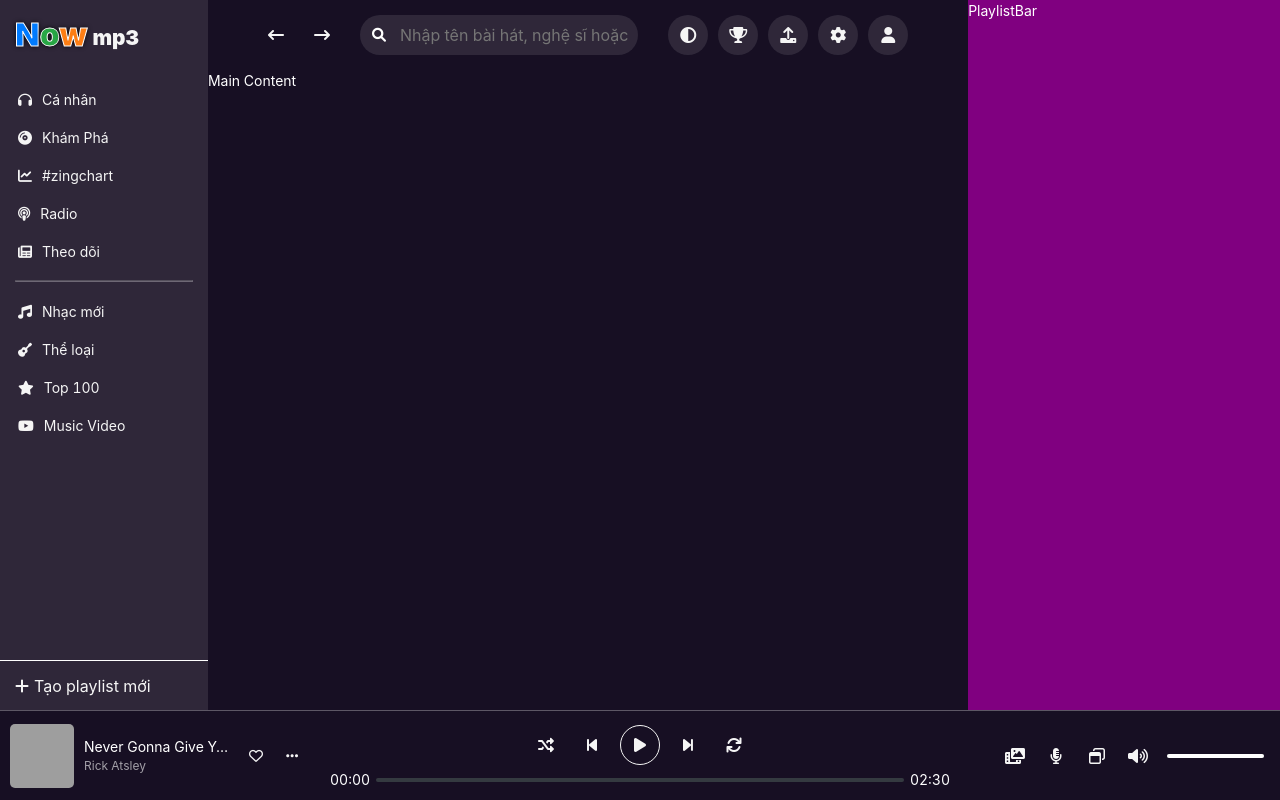
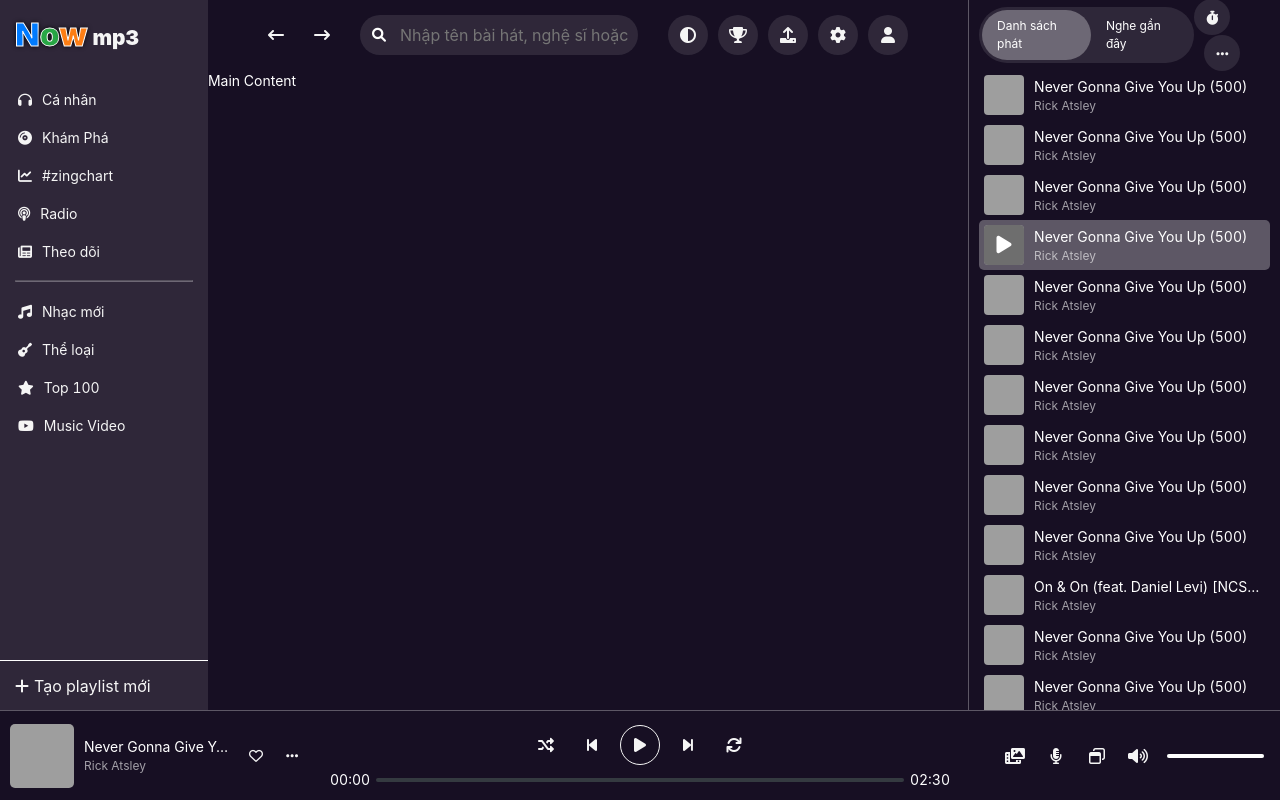
Before and after one commit to nguyenit67/react-zing-mp3, a React (Vite) app: page / in a window 1280 px wide. Built offline with nearby package versions, Linux system fonts and the light colour scheme; grey boxes are pictures that could not be loaded; the HTML template or start-up script is replaced by a standard one.

Commit message:
làm SidebarRight (playlist)+custom scrollbar cho web

```diff
--- a/src/components/PlayerBar.jsx
+++ b/src/components/PlayerBar.jsx
@@ -7,7 +7,7 @@
 
 /**
  * @param {{
- *  currentSong: object;
+ *  currentSong?: object;
  * }} _props
  */
 export default function PlayerBar({ currentSong = {} }) {
--- a/src/components/PlaylistBar.jsx
+++ /dev/null
@@ -1,7 +0,0 @@
-export default function PlaylistBar() {
-  return (
-    <div className="zm-playlistbar" style={{ backgroundColor: 'purple', height: '100%' }}>
-      PlaylistBar
-    </div>
-  );
-}
--- /dev/null
+++ b/src/components/SidebarRight.jsx
@@ -0,0 +1,51 @@
+import SongPlayItem from '@/features/Song/components/SongPlayItem';
+import { useState } from 'react';
+import ZmTabBar from './ZmComponents/ZmTabBar';
+
+export default function SidebarRight() {
+  const [tab, setTab] = useState('1');
+
+  // MOCKING DATA
+  const songList = tab === '1' ? [...Array(20)] : [{}];
+  songList[2] = { isFavorite: true };
+  songList[3] = { isActive: true, isFavorite: true };
+  songList[4] = { isFavorite: true };
+  songList[10] = { songName: 'On & On (feat. Daniel Levi) [NCS Release]' };
+
+  return (
+    <div className="sidebar-right">
+      <div className="sidebar-right__header">
+        <div className="sidebar-right__tabs">
+          <ZmTabBar
+            tabs={[
+              {
+                key: '1',
+                title: 'Danh sách phát',
+              },
+              {
+                key: '2',
+                title: 'Nghe gần đây',
+              },
+            ]}
+            onChange={setTab}
+          />
+        </div>
+        <div className="sidebar-right__header-buttons">
+          <button className="zm-button">
+            <i className="fa-solid fa-stopwatch"></i>
+          </button>
+          <button className="zm-button">
+            <i className="fa-solid fa-ellipsis"></i>
+          </button>
+        </div>
+      </div>
+      <div className="sidebar-right__content">
+        <div className="song-play-list">
+          {songList.map((song, index) => (
+            <SongPlayItem key={index} song={song} />
+          ))}
+        </div>
+      </div>
+    </div>
+  );
+}
--- /dev/null
+++ b/src/components/ZmComponents/ZmTabBar.jsx
@@ -0,0 +1,39 @@
+import React, { useState, useEffect } from 'react';
+import PropTypes from 'prop-types';
+import clsx from 'clsx';
+
+/**
+ *
+ * @param {{
+ *  tabs: {title: string, key: string, className?:string}[]
+ *  onChange?: (key: string) => void
+ *  className?: string
+ *  defaultKey?: string
+ *  activeKey?: string
+ * }} _props
+ */
+export default function ZmTabBar({ tabs = [], onChange, className, defaultKey, activeKey }) {
+  const [currentKey, setCurrentKey] = useState(activeKey || defaultKey || tabs[0].key);
+
+  const handleClick = (key) => {
+    setCurrentKey(key);
+
+    if (onChange) {
+      onChange(key);
+    }
+  };
+
+  return (
+    <div className={clsx('zm-tab-bar', className)}>
+      {tabs.map(({ title, key, className }) => (
+        <div
+          key={key}
+          className={clsx('zm-tab-bar__item', className, { active: key === currentKey })}
+          onClick={() => handleClick(key)}
+        >
+          {title}
+        </div>
+      ))}
+    </div>
+  );
+}
--- a/src/constants/common.js
+++ b/src/constants/common.js
@@ -1,2 +1,4 @@
 export const PLACEHOLDER =
   'https://variety.com/wp-content/uploads/2021/07/Rick-Astley-Never-Gonna-Give-You-Up.png?w=581&h=383&crop=1'; // 'https://zjs.zmdcdn.me/zmp3-desktop/releases/v1.6.22/static/media/icon_zing_mp3_60.f6b51045.svg'
+
+export const SOUND_PLAYING_GIF = 'https://zmp3-static.zmdcdn.me/skins/zmp3-v6.1/images/icons/icon-playing.gif';
--- /dev/null
+++ b/src/features/Song/components/SongPlayItem.jsx
@@ -0,0 +1,59 @@
+import React, { useState, useEffect } from 'react';
+import PropTypes from 'prop-types';
+import { common } from '@/constants';
+import clsx from 'clsx';
+
+/**
+ *
+ * @param {any} _props
+ */
+export default function SongMediaItem({ song = {} }) {
+  const {
+    thumbnailUrl = 'https://i.scdn.co/image/ab67616d0000b273ba5db46f4b838ef6027e6f96',
+    songName = 'Never Gonna Give You Up (500)',
+    authorName = 'Rick Atsley',
+    songId = -1,
+    authorId = 69,
+    isFavorite = false,
+    isActive = false,
+    isPlaying = false,
+  } = song;
+
+  const [playing, setPlaying] = useState(isPlaying || false);
+
+  const handleClickPlayButton = () => {
+    // this is for UI testing
+    if (!isActive) {
+      return;
+    }
+
+    setPlaying(!playing);
+  };
+
+  return (
+    <div className={clsx('play-item', { active: isActive })}>
+      <div className="play-item__content">
+        <div className="play-item__thumbnail">
+          <img src={thumbnailUrl} alt={songName} />
+          <button className="zm-button" onClick={handleClickPlayButton}>
+            {playing ? <img src={common.SOUND_PLAYING_GIF} alt="" /> : <i className="fa-solid fa-play"></i>}
+          </button>
+        </div>
+        <div className="play-item__info">
+          <div className="play-item__name">{songName}</div>
+          <div className="play-item__author">
+            <a href={`/author/${authorId}`}>{authorName}</a>
+          </div>
+        </div>
+      </div>
+      <div className="play-item__actions">
+        <button className="zm-button">
+          {isFavorite ? <i className="fa-solid fa-heart"></i> : <i className="fa-regular fa-heart"></i>}
+        </button>
+        <button className="zm-button">
+          <i className="fa-solid fa-ellipsis"></i>
+        </button>
+      </div>
+    </div>
+  );
+}
--- a/src/layouts/MusicAppLayout.jsx
+++ b/src/layouts/MusicAppLayout.jsx
@@ -1,7 +1,7 @@
 import Header from '@/components/Header';
 import NavBar from '@/components/Navbar';
 import PlayerBar from '@/components/PlayerBar';
-import PlaylistBar from '@/components/PlaylistBar';
+import SidebarRight from '@/components/SidebarRight';
 
 function MusicAppLayout({ children }) {
   return (
@@ -17,7 +17,7 @@
         </div>
 
         <div className="zm-layout__right">
-          <PlaylistBar />
+          <SidebarRight />
         </div>
       </div>
 
--- a/src/styles/AppMain.less
+++ b/src/styles/AppMain.less
@@ -64,11 +64,12 @@
 
 .zm-layout__right {
   .col-span(3);
+  border-left: 1px solid var(--transparent-black-3);
+  height: 100%;
 
   .tablet( {
       display: none;
     }
-
   );
 }
 
@@ -534,3 +535,153 @@
     }
   }
 }
+
+// --------------------------- END OF BOTTOM PLAYERBAR (SONG PLAYER CONTROL at footer) ---------------------------
+
+// --------------------------- START OF RIGHT PLAYLIST SIDEBAR (PLAYLIST at right sidebar) ---------------------------
+.sidebar-right {
+  height: 100%;
+
+  &__header {
+    .flex(center, space-between);
+    .padding-x(10px);
+    height: @height-header;
+
+    .zm-tab-bar {
+      font-size: 12px;
+    }
+
+    &-buttons .zm-button {
+      font-size: 14px;
+      width: 36px;
+      height: 36px;
+      .border-round();
+      padding: 0;
+      color: var(--dark);
+      background-color: var(--transparent-black-1);
+
+      & + .zm-button {
+        margin-left: 10px;
+      }
+    }
+  }
+
+  &__content {
+    .padding-x(10px);
+
+    @__content-height: calc(100% - @height-header);
+    height: @__content-height;
+    // max-height: @__content-height;
+    overflow: auto;
+  }
+}
+
+.play-item {
+  .flex(center, space-between);
+  border-radius: 5px;
+  padding: 5px;
+  transition: 0.3s;
+  user-select: none;
+
+  &__content {
+    .flex(center, flex-start);
+  }
+
+  &__thumbnail {
+    border-radius: 4px;
+    height: 40px;
+    margin-right: 10px;
+    min-width: 40px;
+    overflow: hidden;
+    position: relative;
+    width: 40px;
+
+    img {
+      width: 100%;
+      height: 100%;
+      object-fit: cover;
+    }
+
+    & > .zm-button {
+      .flex(center, center);
+      background: var(--transparent-white-3);
+      color: #fff;
+      font-size: 20px;
+      height: 100%;
+      left: 0;
+
+      opacity: 0;
+      padding: 10px;
+      position: absolute;
+      top: 0;
+      width: 100%;
+    }
+  }
+
+  &__name {
+    -webkit-line-clamp: 1;
+    line-clamp: 1;
+    -webkit-box-orient: vertical;
+    display: -webkit-box;
+    font-size: 14px;
+    overflow: hidden;
+    text-overflow: ellipsis;
+  }
+
+  &__author {
+    font-size: 12px;
+    opacity: 0.6;
+  }
+
+  &__actions {
+    .flex(center, flex-end);
+
+    .zm-button {
+      .border-round();
+      padding: 0;
+      width: 36px;
+      height: 36px;
+      color: var(--dark);
+      font-size: 14px;
+      background-color: transparent;
+      display: none;
+
+      & + .zm-button {
+        margin-left: 5px;
+      }
+
+      &:hover {
+        background-color: var(--transparent-black-3);
+      }
+    }
+  }
+
+  .zm-button {
+    opacity: 0;
+  }
+
+  &.active {
+    background-color: var(--transparent-black-3);
+    .play-item__thumbnail .zm-button {
+      opacity: 1;
+    }
+
+    .zm-button {
+      opacity: 0;
+    }
+  }
+
+  &:not(.active):hover {
+    background-color: var(--transparent-black-1);
+  }
+
+  &:hover {
+    .zm-button {
+      opacity: 1;
+    }
+
+    .play-item__actions .zm-button {
+      display: initial;
+    }
+  }
+}
--- a/src/styles/less/_mixins.less
+++ b/src/styles/less/_mixins.less
@@ -20,6 +20,28 @@
   padding-top: @value;
   padding-bottom: @value;
 }
+.border-round() {
+  border-radius: 50px;
+}
+
+.zm-tab-bar {
+  .flex(center, center);
+  .border-round();
+  background-color: var(--transparent-black-1);
+  font-size: 12px;
+  padding: 3px;
+
+  &__item {
+    .border-round();
+    padding: 7px 15px;
+    cursor: pointer;
+
+    &.active {
+      background-color: var(--transparent-black-3);
+    }
+  }
+}
+
 // WIDTH SCREEN RESPONSIVE
 // .screen-width-max(@max-width, @rules) {
 .media-breakpoint-max(@max-width, @rules) {
```
Also changed, not shown: src/features/Song/components/SongPlayList.jsx (added, +11 -0 lines).
